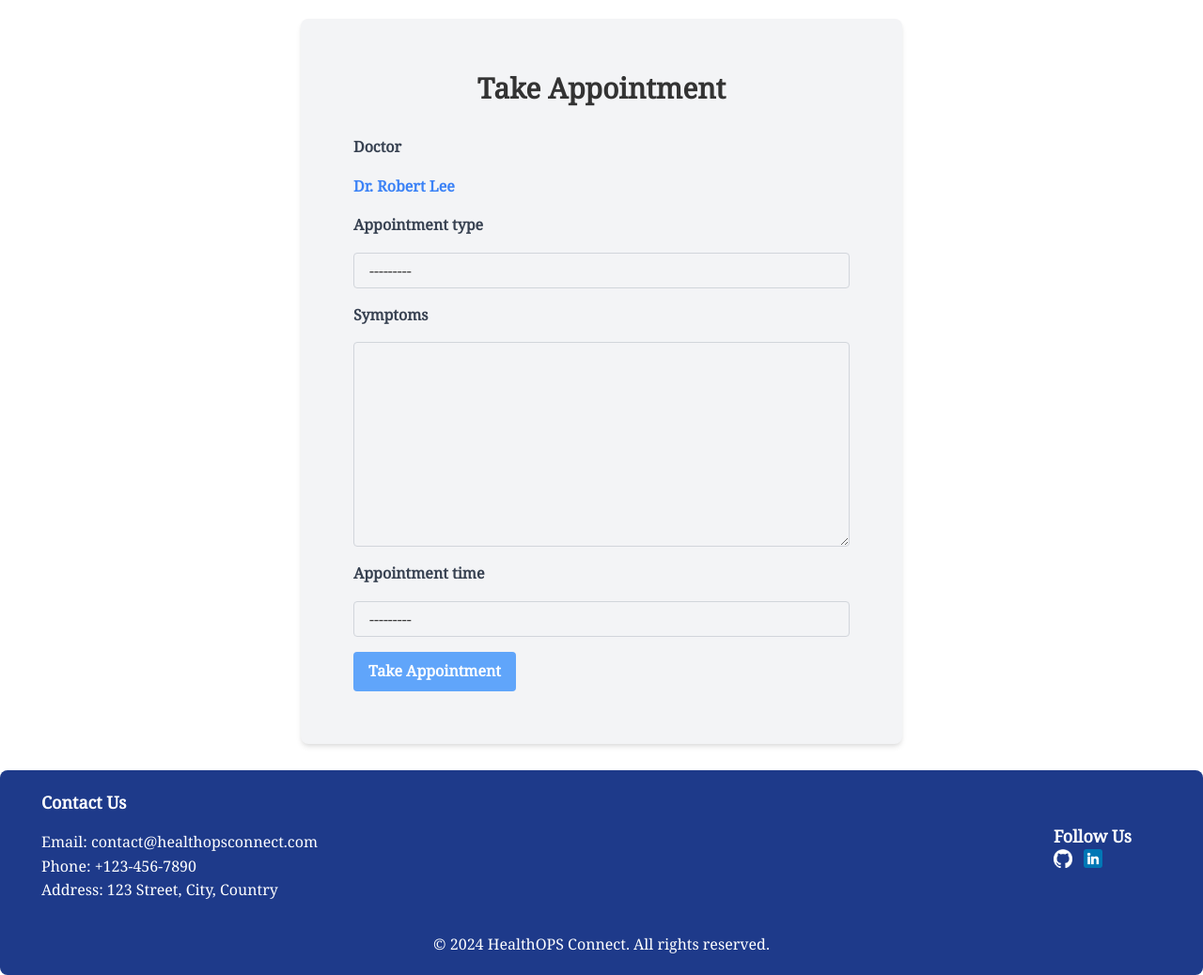
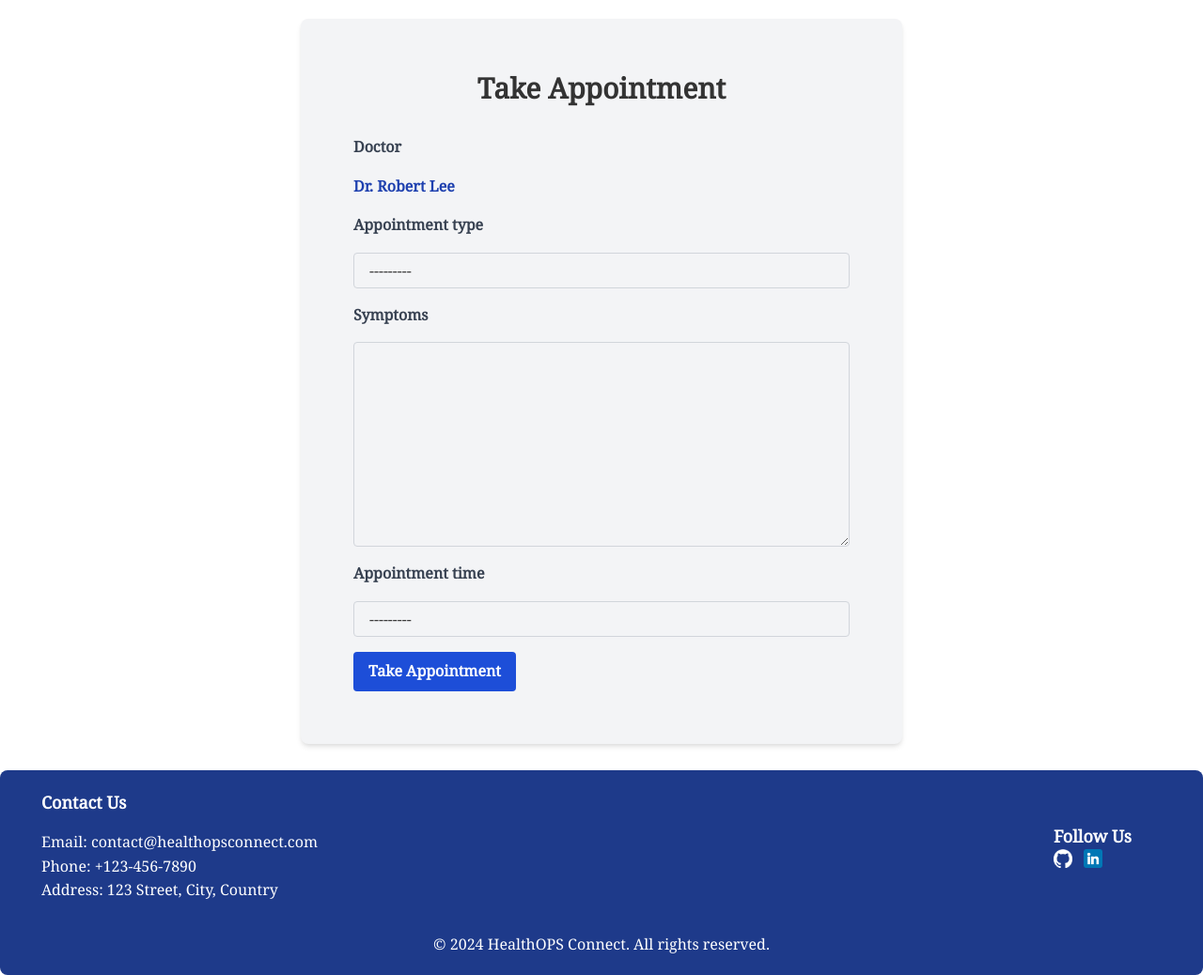
Before and after one commit to junaaid96/health_ops_connect, a Django app: page /doctors/take-appointment/4/ in a window 1280 px wide. Shown: the part 84-1122 px from the top of the page at 94% size. Run offline with Django 4.2, Linux system fonts and the light colour scheme; a user stored in the database is signed in; data comes from the database, SQL or seed files in the repository; both versions use the stored data as it was after the commit.

Commit message:
minor changes

```diff
--- a/appointment/templates/take_appointment.html
+++ b/appointment/templates/take_appointment.html
@@ -14,7 +14,7 @@
         <label class="block text-gray-700 font-bold mb-2" for="{{ form.doctor.id_for_label }}">
             {{ form.doctor.label }}
         </label>
-        <p class="font-bold text-blue-500">Dr. {{doctor.user.first_name}} {{doctor.user.last_name}}</p>
+        <p class="font-bold text-blue-800">Dr. {{doctor.user.first_name}} {{doctor.user.last_name}}</p>
         <input type="hidden" name="doctor" value="{{ doctor.id }}">
         {% if form.doctor.errors %}
             {% for error in form.doctor.errors %}
@@ -52,7 +52,7 @@
         {% endfor %}
         {% endif %}
 
-        <button class="bg-blue-400 hover:bg-blue-500 text-white font-bold py-2 px-4 rounded focus:outline-none focus:shadow-outline" type="submit">Take Appointment</button>
+        <button class="bg-blue-700 hover:bg-blue-800 text-white font-bold py-2 px-4 rounded focus:outline-none focus:shadow-outline" type="submit">Take Appointment</button>
     </form>
 </div>
 
--- a/doctor/templates/doctor_details.html
+++ b/doctor/templates/doctor_details.html
@@ -22,7 +22,7 @@
             </p>
             <p class="text-gray-700 mb-4"><strong>Fee:</strong> ${{ doctor.fee }}</p>
             {% if request.user.patient.user_type == 'Patient' %}
-            <a class="inline-block font-medium text-sm px-4 py-2 leading-none bg-blue-400 rounded text-white hover:border-transparent hover:bg-blue-500 mt-2 lg:mt-0"
+            <a class="inline-block font-medium text-sm px-4 py-2 leading-none bg-blue-700 rounded text-white hover:border-transparent hover:bg-blue-800 mt-2 lg:mt-0"
                 href="{% url 'take_appointment' doctor.id %}">Take Appointment</a>
             {% else %}
             <p class="italic">Only a patient can take an appointment!</p>
--- a/templates/home.html
+++ b/templates/home.html
@@ -74,7 +74,7 @@
                 </p>
                 <p class="text-gray-700 mb-4">Fee: ${{ doctor.fee }}</p>
                 <a href="{% url 'doctor_details' doctor.id %}"
-                    class="py-1 px-2 rounded-lg text-blue-500 border border-blue-500 hover:bg-blue-500 hover:text-white">View
+                    class="py-1 px-2 rounded-lg text-blue-800 border border-blue-800 hover:bg-blue-800 hover:text-white">View
                     Details</a>
             </div>
             {% endfor %}
```
Also changed, not shown: db.sqlite3.
